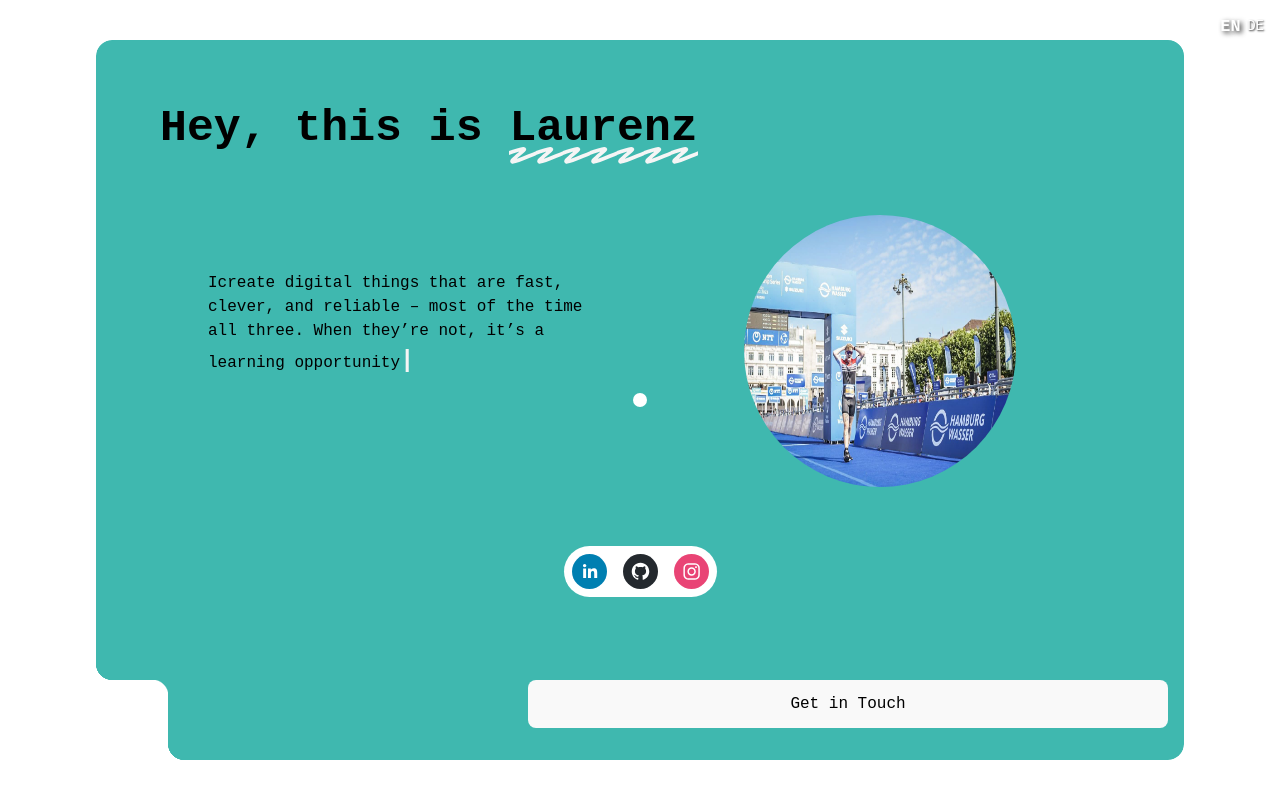
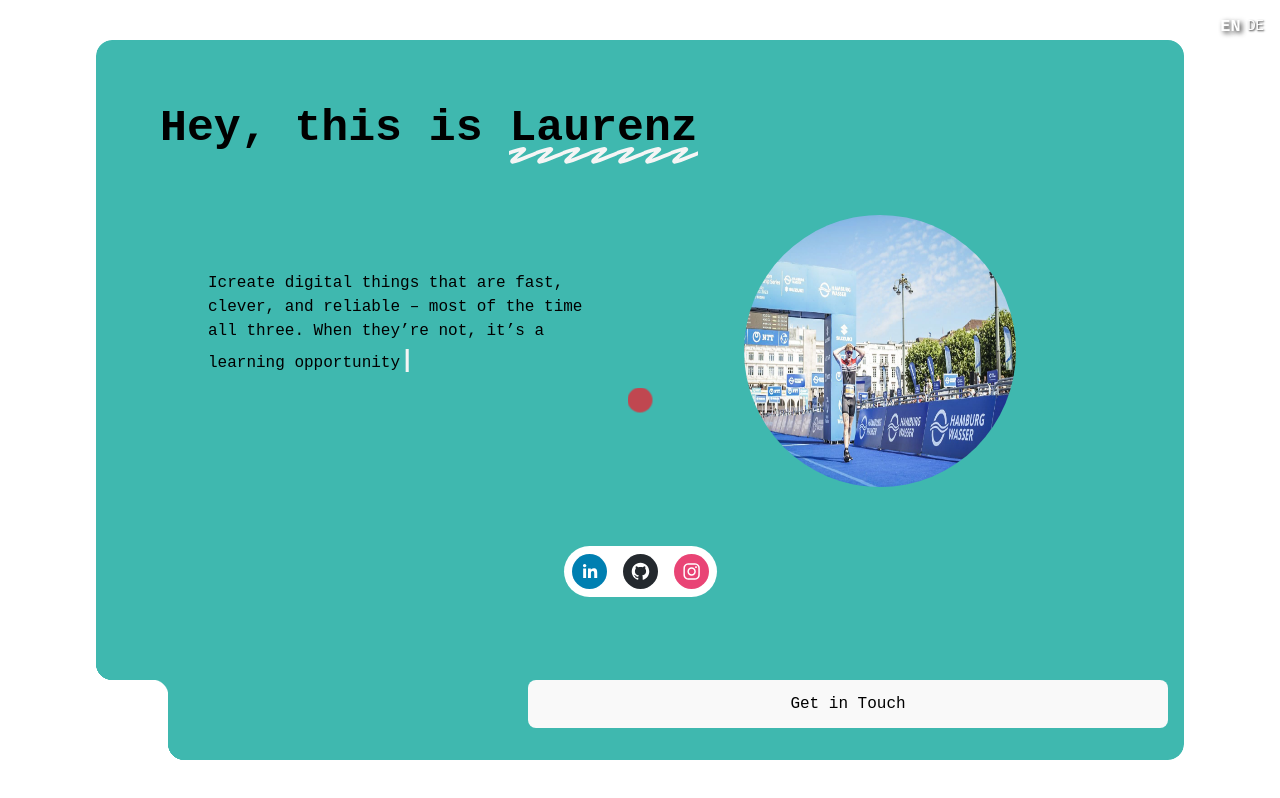
Before and after one commit to desplodur/portfolio, a React (Vite) app: page / in a window 1280 px wide. Built offline with nearby package versions, Linux system fonts and the light colour scheme.

Commit message:
create inverted cursor style

```diff
--- a/src/styles/App.scss
+++ b/src/styles/App.scss
@@ -37,9 +37,10 @@ body {
   position: fixed;
   left: var(--cursor-x, 50vw);
   top: var(--cursor-y, 50vh);
-  width: 14px;
-  height: 14px;
+  width: 25px;
+  height: 25px;
   background: white;
+  mix-blend-mode: difference;
   border-radius: 50%;
   pointer-events: none;
   z-index: 9999;
```
